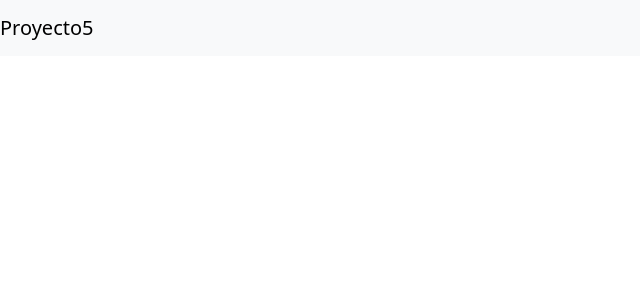
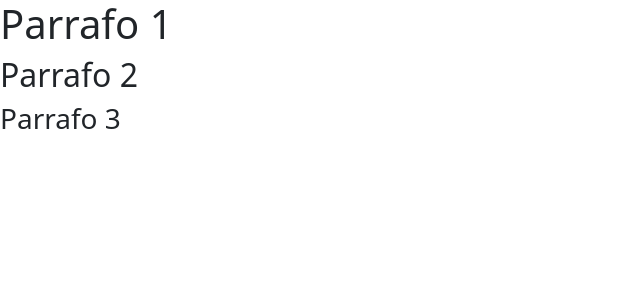
Before and after one commit to jorge140-mega/Proyecto5, an Angular app: page / in a window 1280 px wide. Shown: the top 300 px of the page, without its empty margins (0-640 px from the left). Built offline with nearby package versions, Linux system fonts and the light colour scheme.

Commit message:
se agrego h1

```diff
--- a/src/app/app.component.html
+++ b/src/app/app.component.html
@@ -1,3 +1,4 @@
-<nav class="navbar navbar-expand-lg navbar-light bg-light">
-  <a class="navbar-brand" href="#">Proyecto5</a>
-</nav>
+<router-outlet></router-outlet>
+<h1>Parrafo 1</h1>
+<h2>Parrafo 2</h2>
+<h3>Parrafo 3</h3>
--- a/src/app/app.component.ts
+++ b/src/app/app.component.ts
@@ -9,4 +9,10 @@ import { RouterOutlet } from '@angular/router';
 })
 export class AppComponent {
   title = 'poyecto5';
+  constructor() {
+    // this.router.navigate(['/home']);
+    console.log('Cuidado');
+    console.warn('Esto es una advertencia');
+    console.log('Pruebas de conflictos');
+  }
 }
```
